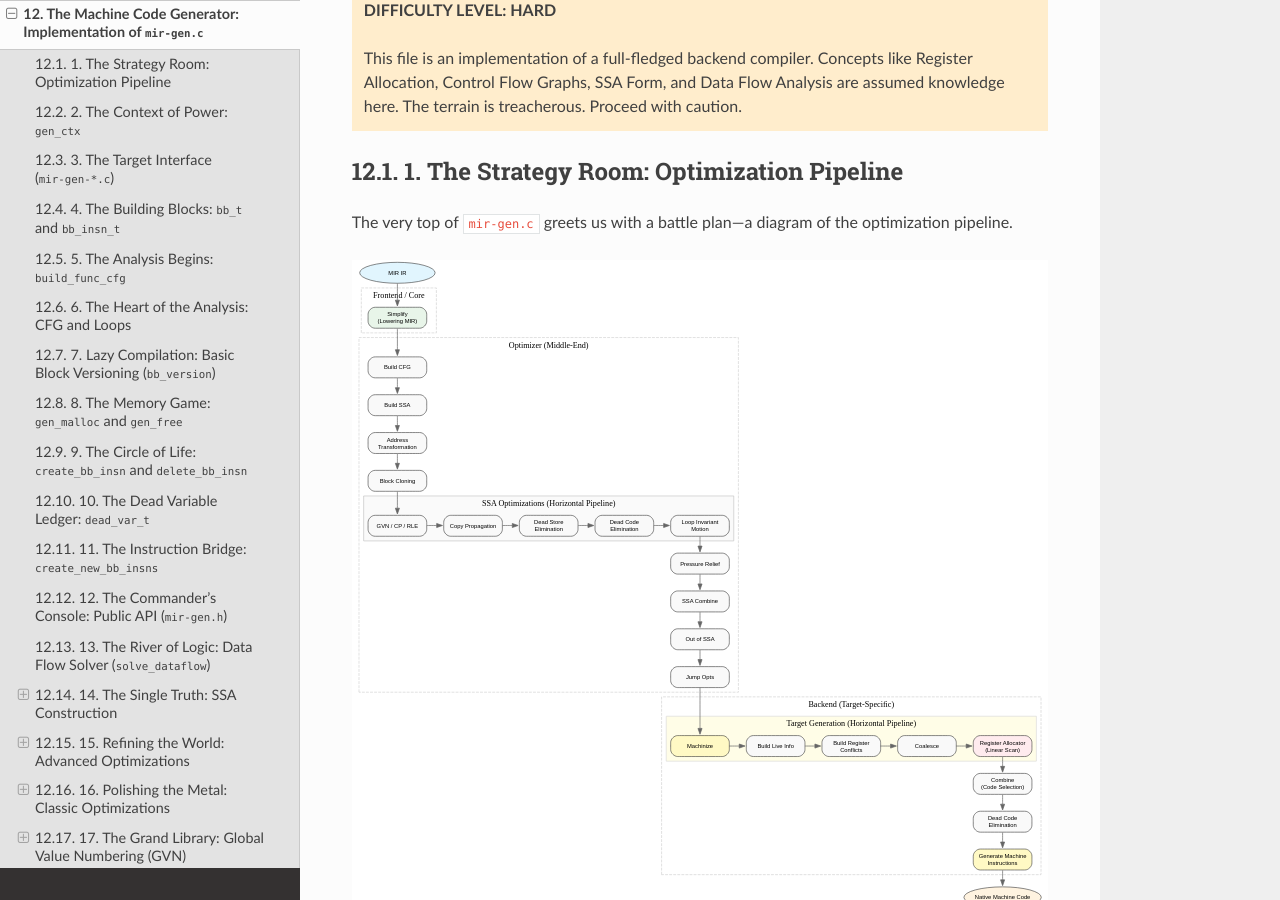
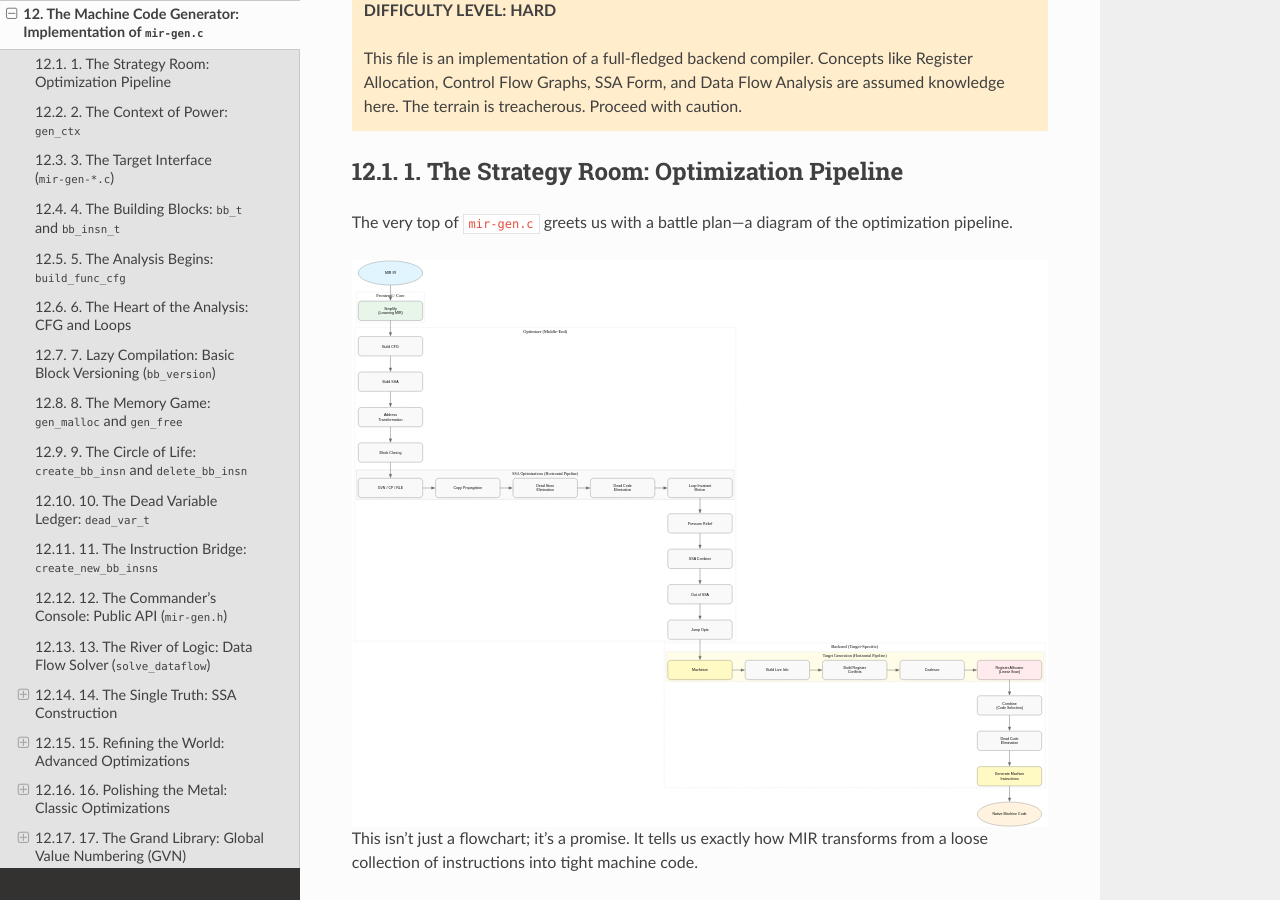
Before and after one commit to cyrilmhansen/mir-sys, a Sphinx documentation site: the page built from doc/21_mir_generator.rst, in a window 1280 px wide and 900 px high, scrolled down 509 px. Built offline with Sphinx 7.4.7 and the Read the Docs theme 3.1.0, drawn with Linux system fonts in a browser that asks for light colours.

```diff
--- a/doc/21_mir_generator.rst
+++ b/doc/21_mir_generator.rst
@@ -15,13 +15,22 @@ Before we dive in, a warning:
    This file is an implementation of a full-fledged backend compiler. Concepts like Register Allocation, Control Flow Graphs, SSA Form, and Data Flow Analysis are assumed knowledge here. The terrain is treacherous. Proceed with caution.
 
 1. The Strategy Room: Optimization Pipeline
---------------------------------------------------------------------------------
+-------------------------------------------
 
 The very top of ``mir-gen.c`` greets us with a battle plan—a diagram of the optimization pipeline.
+
+.. raw:: latex
+
+   \clearpage
 
 .. image:: _static/diagrams/pipeline.*
    :alt: MIR Optimization Pipeline
    :align: center
+   :width: 100%
+
+.. raw:: latex
+
+   \clearpage
 
 This isn't just a flowchart; it's a promise. It tells us exactly how MIR transforms from a loose collection of instructions into tight machine code.
 
```
Also changed, not shown: doc/_static/diagrams/pipeline.svg, 2 other files.
